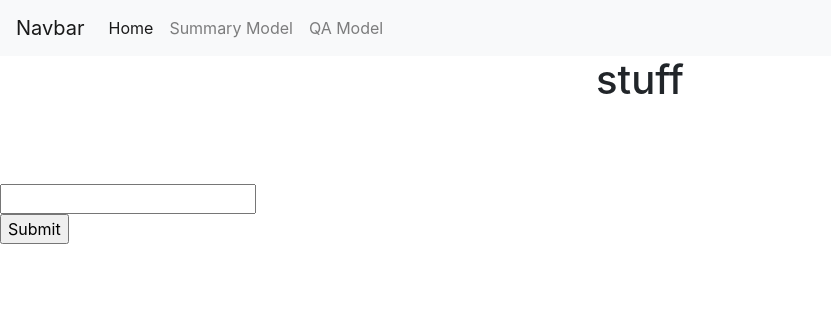
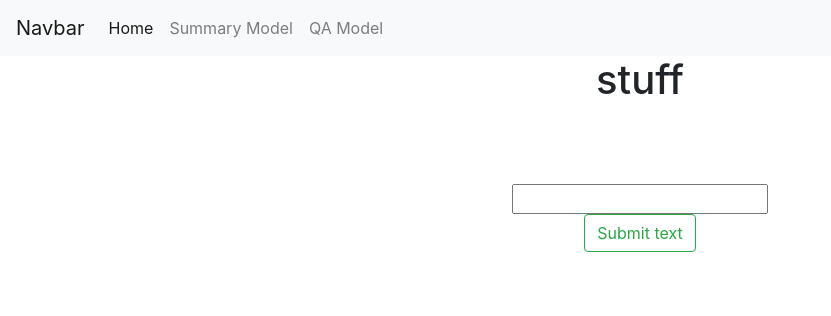
Before and after one commit to ddroder/gpt2PyTorch, a Flask app: page /summaryModel in a window 1280 px wide. Shown: the top 316 px of the page, without its empty margins (0-831 px from the left). Run offline with Flask 2, Linux system fonts and the light colour scheme; some libraries are stand-ins or nearby versions.

Commit message:
added summary gen on summayModel page

```diff
--- a/app.py
+++ b/app.py
@@ -18,8 +18,10 @@ def index():
 def summary_model():
     if request.method=="POST":
         text=request.form['text']
+        model=aiReadingModels()
+        summaryGeneration=model.summaryGeneration(text)
         # print(f"{text}")
-        flash(text,category="success")
+        flash(summaryGeneration,category="success")
         return render_template("summaryModel.html")
     return render_template("summaryModel.html")
 
--- a/templates/summaryModel.html
+++ b/templates/summaryModel.html
@@ -5,6 +5,12 @@
     <style>
         h1 {
             text-align: center;
+        }
+        form{
+            display:inline-block;
+        }
+        body{
+            text-align:center
         }
     </style>
 </head>
@@ -19,7 +25,8 @@
     <form method='POST'>
         <input name="text">
         <br>
-        <input type="submit">
+        <!-- <input type="submit"> -->
+        <button type="submit" class="btn btn-outline-success">Submit text</button>
 
     </form>
 </body>
```
